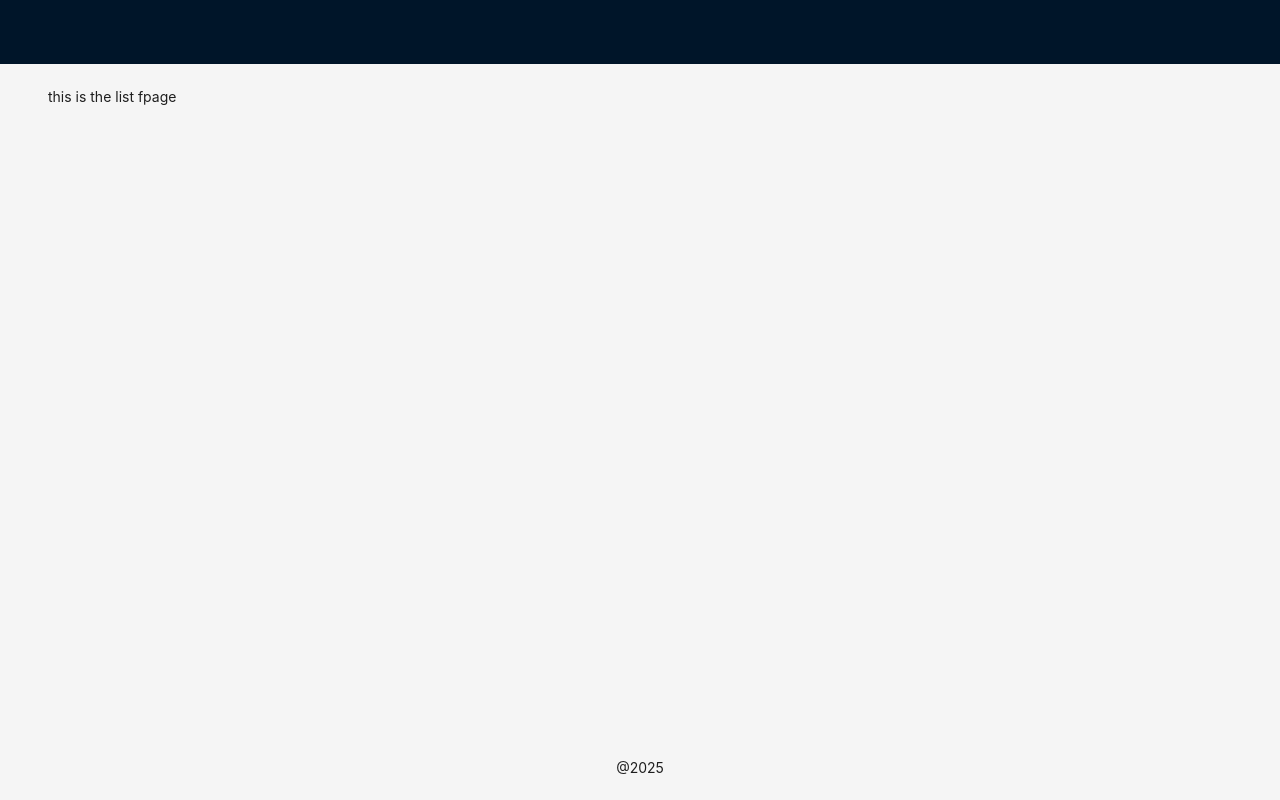
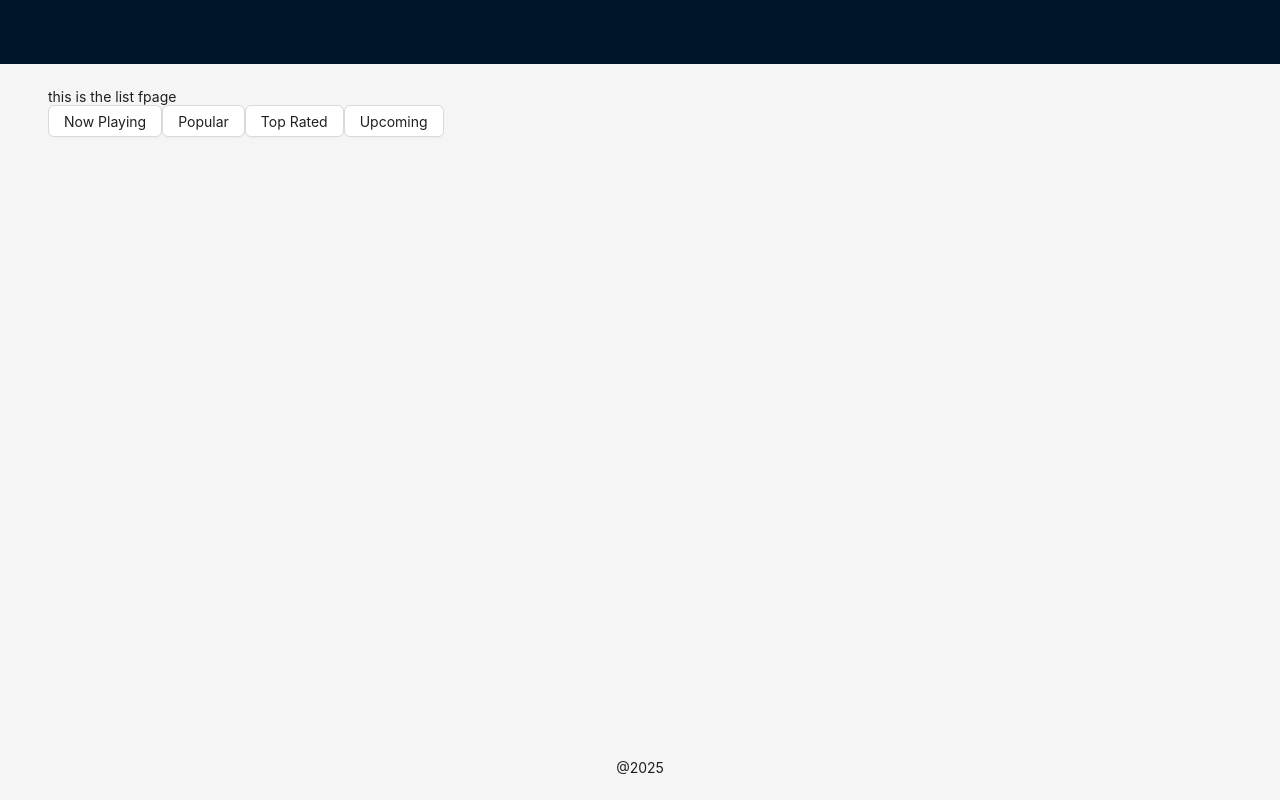
Before and after one commit to dzarrr/tmdb-movie-db, a React (Vite) app: page / in a window 1280 px wide. Built offline with nearby package versions, Linux system fonts and the light colour scheme; no server answers.

Commit message:
feat: add filter by category

```diff
--- a/src/pages/List/ListPage.tsx
+++ b/src/pages/List/ListPage.tsx
@@ -1,23 +1,68 @@
+import { useEffect, useState } from "react";
 import { useRequest } from "ahooks";
-import { useEffect } from "react";
-import { getPopularMovies } from "../../services/movieService";
+import { Button } from "antd";
+import { useNavigate } from "react-router";
+import { getMovies } from "../../services/movieService";
 
 export default function ListPage() {
-  const { data: movieData, loading } = useRequest(() => getPopularMovies(), {
-    onError: (e) => {
-      alert(e);
-    },
-    onSuccess: (data) => console.log(data),
-  });
+  const [category, setCategory] = useState<string>("");
+  const navigate = useNavigate();
+
+  const { data: movieData, loading } = useRequest(
+    () =>
+      getMovies({
+        category,
+      }),
+    {
+      onError: (e) => {
+        alert(e);
+      },
+      onSuccess: (data) => console.log(data),
+      refreshDeps: [category],
+    }
+  );
+
+  function handleCategoryBtnClick(
+    category: "top_rated" | "now_playing" | "popular" | "upcoming"
+  ) {
+    const currentParams = new URLSearchParams(location.search);
+
+    currentParams.set("category", category);
+
+    navigate(`?${currentParams.toString()}`);
+  }
 
   useEffect(() => {
     console.log(movieData);
   }, [movieData]);
 
+  useEffect(() => {
+    const params = new URLSearchParams(location.search);
+    const categoryFromQueryParam = params.get("category");
+
+    if (categoryFromQueryParam) {
+      setCategory(categoryFromQueryParam);
+    }
+  }, [location.search]);
+
   return (
     <div>
       {"this is the list fpage"}
       <span>{loading && "loading..."}</span>
+      <div>
+        <Button onClick={(e) => handleCategoryBtnClick("now_playing")}>
+          Now Playing
+        </Button>
+        <Button onClick={(e) => handleCategoryBtnClick("popular")}>
+          Popular
+        </Button>
+        <Button onClick={(e) => handleCategoryBtnClick("top_rated")}>
+          Top Rated
+        </Button>
+        <Button onClick={(e) => handleCategoryBtnClick("upcoming")}>
+          Upcoming
+        </Button>
+      </div>
     </div>
   );
 }
--- a/src/services/movieService.ts
+++ b/src/services/movieService.ts
@@ -3,12 +3,15 @@ import fetchData from "../lib/fetchData";
 import { getQueryParamString } from "../lib/getQueryParamString";
 import { GetMovieResponse } from "./movieService.type";
 
-export function getPopularMovies(
+export function getMovies(
   params?: Record<string, string | number>
 ): Promise<GetMovieResponse> {
-  const url = params
-    ? `${TMDB_API_ENDPOINT}/movie/now_playing?${getQueryParamString(params)}`
-    : `${TMDB_API_ENDPOINT}/movie/now_playing`;
+  // TODO: add logic to handle search
+  let url = `${TMDB_API_ENDPOINT}/movie/now_playing`;
+
+  if (params?.category !== "") {
+    url = `${TMDB_API_ENDPOINT}/movie/${params?.category}`;
+  }
 
   return fetchData(url, {
     headers: {
```
